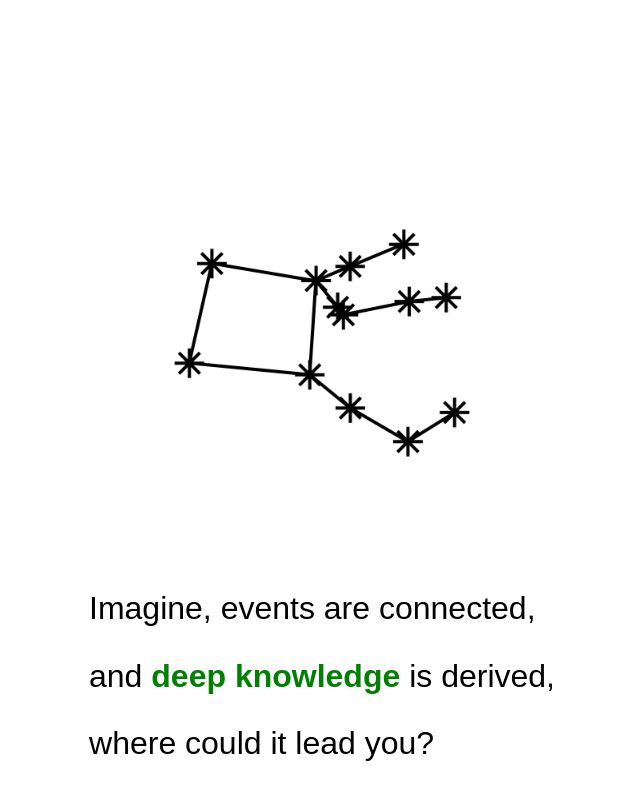
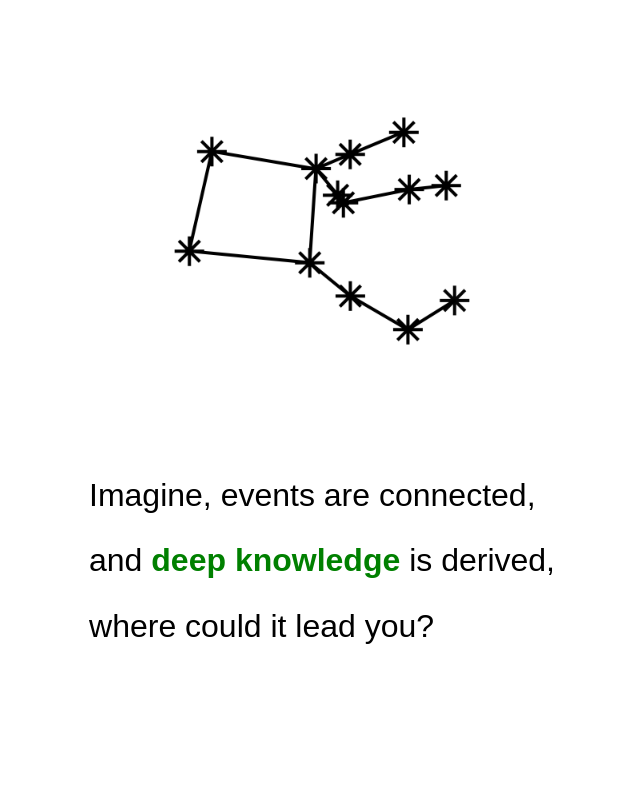
Before and after one commit to markthangtrinh/premwebsite, a React (Create React App) app: page / in a window 1280 px wide. Shown: the part 310-1110 px from the top of the page, without its empty margins (318-958 px from the left). Built offline with nearby package versions, Linux system fonts and the light colour scheme.

Commit message:
18th responsive code

```diff
--- a/src/components/LandingPage.css
+++ b/src/components/LandingPage.css
@@ -46,18 +46,18 @@
     justify-content: center;
     align-items: center; /* Centers them horizontally */
     flex: 1; /* Allows this container to grow and fill available space */
-    margin-top: 2rem; /* Adjusted margin to ensure enough space for navbar and logo */
+    margin-top: -5rem; /* Moves the content container much higher */
   }
 
   .illustration {
-    max-width: 50%; /* Increased size of the illustration */
+    max-width: 50%; /* Maintains illustration size */
     max-height: 50%;
     margin-bottom: 1rem; /* Adds spacing below the illustration */
   }
 
   .tagline {
     font-size: 1.5rem; /* Keeps the tagline font size */
-    line-height: 1.1; /* Further reduced vertical spacing between lines */
+    line-height: 1.05; /* Further reduced vertical spacing between lines */
     margin: 0;
     padding: 0;
     text-align: left; /* Aligns text to the left */
@@ -85,6 +85,7 @@
 
     .tagline {
       font-size: 1.8rem; /* Larger font size for tablets */
+      line-height: 1.05; /* Keep reduced vertical spacing for tablets */
     }
   }
 
@@ -99,6 +100,6 @@
 
     .tagline {
       font-size: 2rem; /* Larger font size for desktops */
-      line-height: 1.1; /* Keeps reduced line spacing */
+      line-height: 1.05; /* Keeps reduced line spacing for desktops */
     }
   }
```
